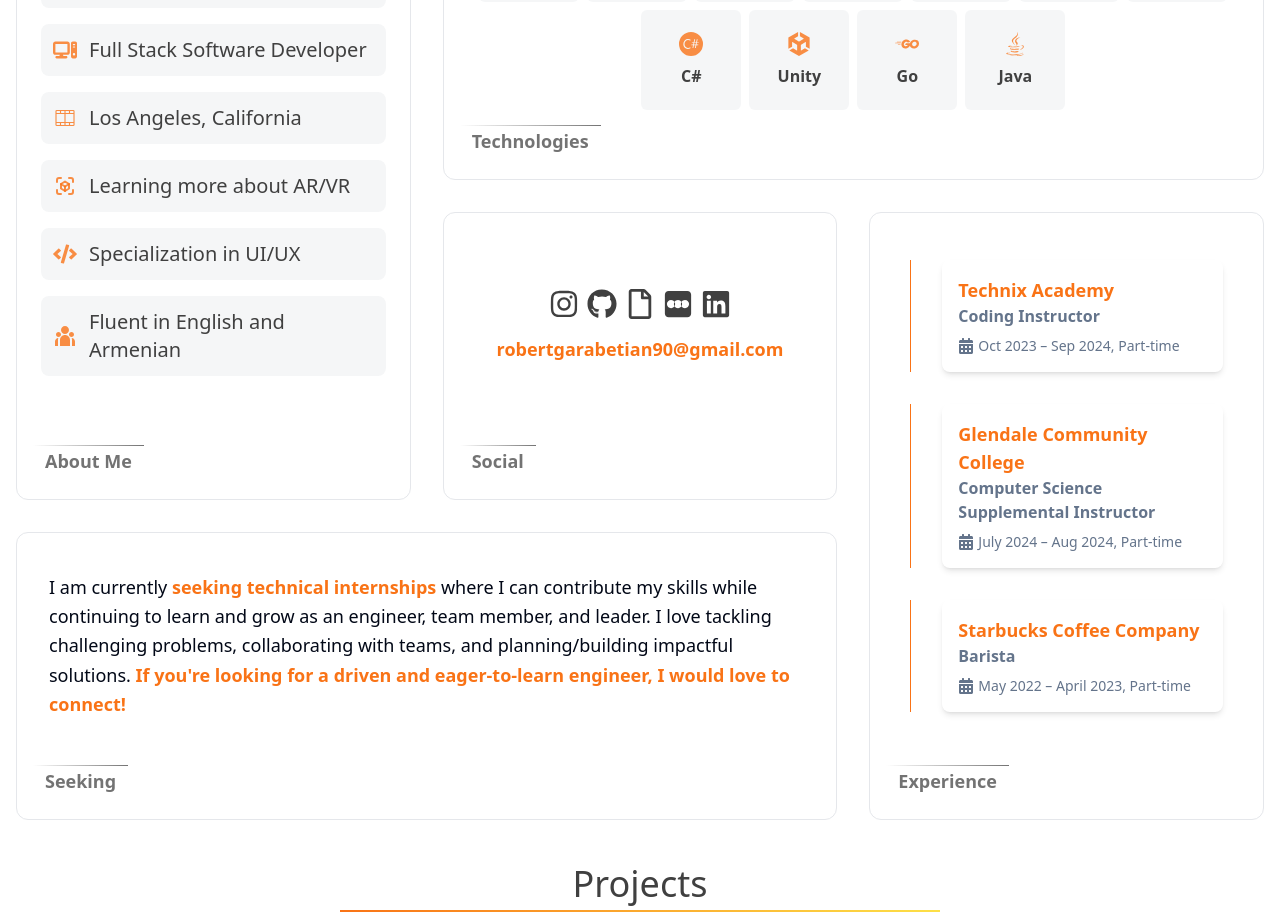
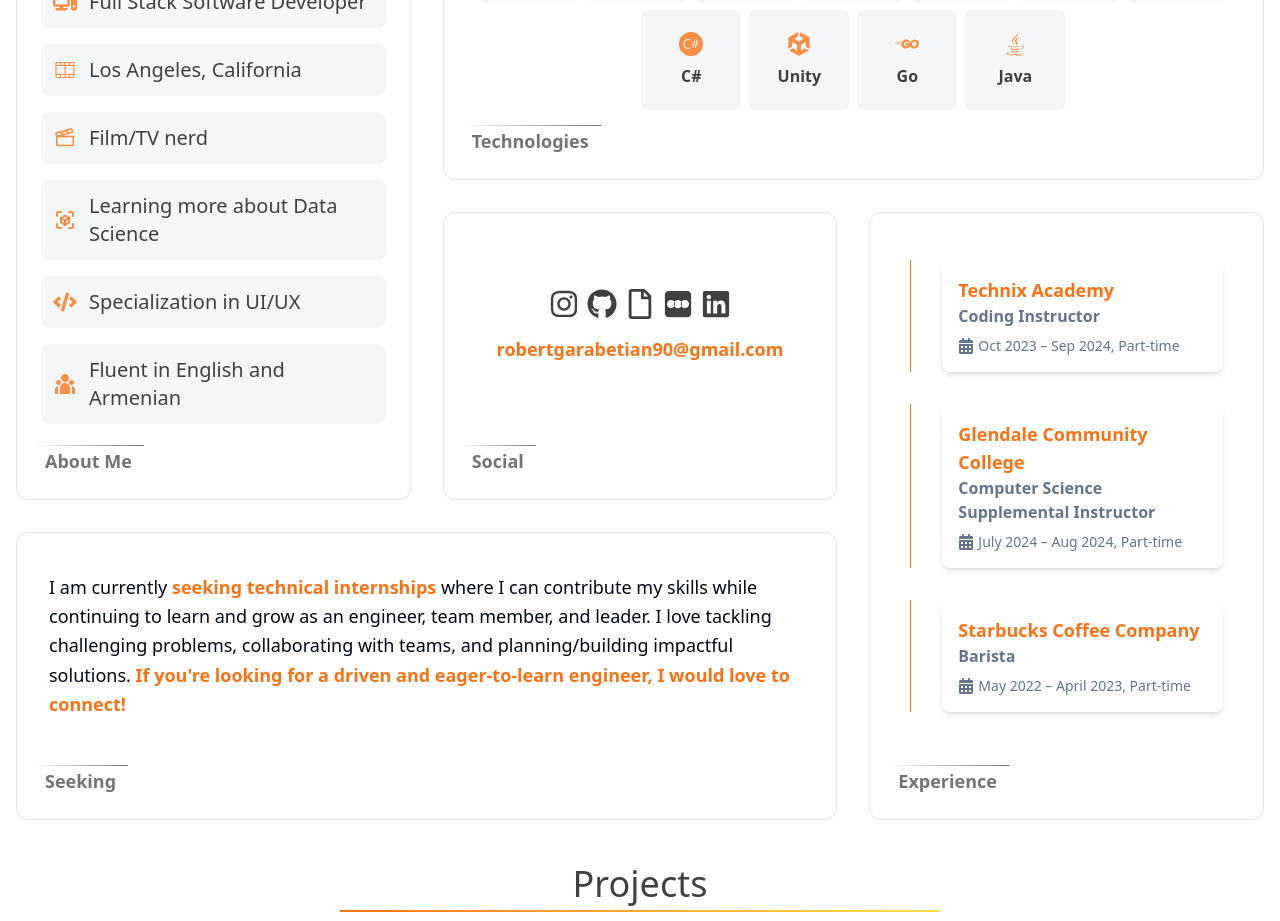
Before and after one commit to RobertGarabetian/portfolio, a Next.js app: page / in a window 1280 px wide. Shown: the part 1040-1961 px from the top of the page. Built offline with nearby package versions, Linux system fonts and the light colour scheme.

Commit message:
change in about me section

```diff
--- a/src/components/ui/GeneralInfoSkeleton.tsx
+++ b/src/components/ui/GeneralInfoSkeleton.tsx
@@ -1,14 +1,15 @@
 import React from "react";
 import { FaCode, FaGraduationCap } from "react-icons/fa";
 import { FaComputer } from "react-icons/fa6";
-import { PiFilmStripLight } from "react-icons/pi";
+import {PiFilmSlate, PiFilmStripLight} from "react-icons/pi";
 import { TbAugmentedReality } from "react-icons/tb";
 import { RiTeamFill } from "react-icons/ri";
 const info = [
   { icon: FaGraduationCap, text: "Computer Science Student" },
   { icon: FaComputer, text: "Full Stack Software Developer" },
   { icon: PiFilmStripLight, text: "Los Angeles, California" },
-  { icon: TbAugmentedReality, text: "Learning more about AR/VR" },
+  { icon: PiFilmSlate, text: "Film/TV nerd" },
+  { icon: TbAugmentedReality, text: "Learning more about Data Science" },
   { icon: FaCode, text: "Specialization in UI/UX" },
   { icon: RiTeamFill, text: "Fluent in English and Armenian" },
 ];
```
